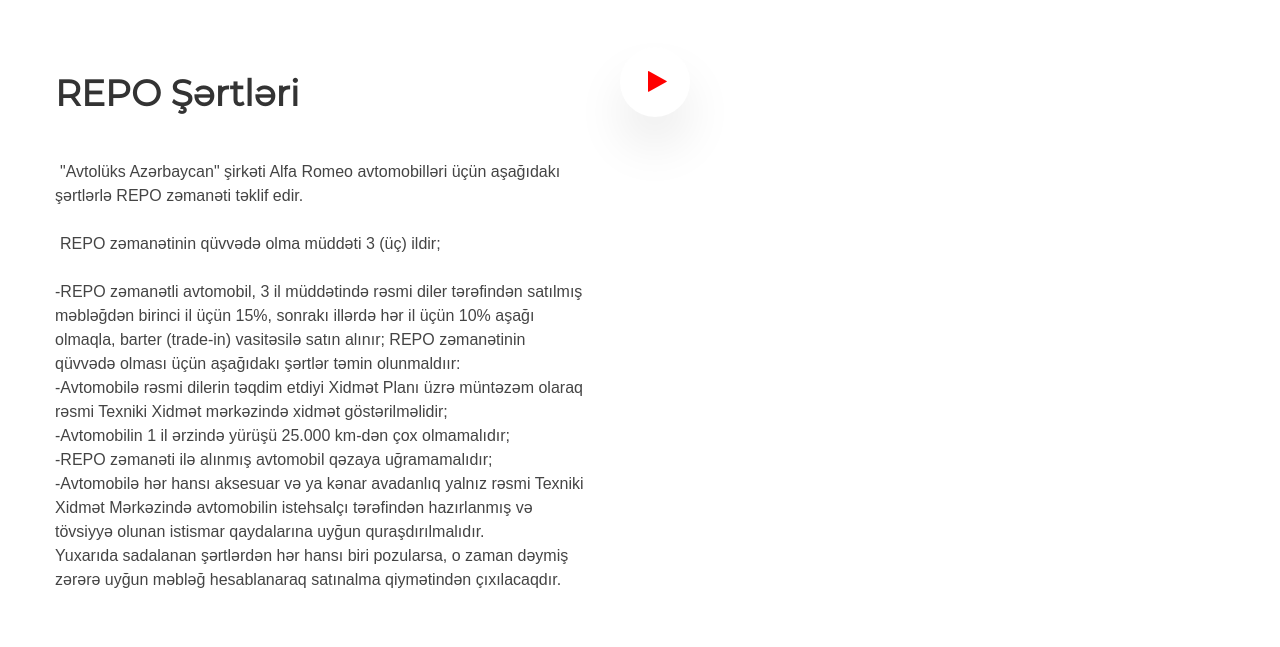
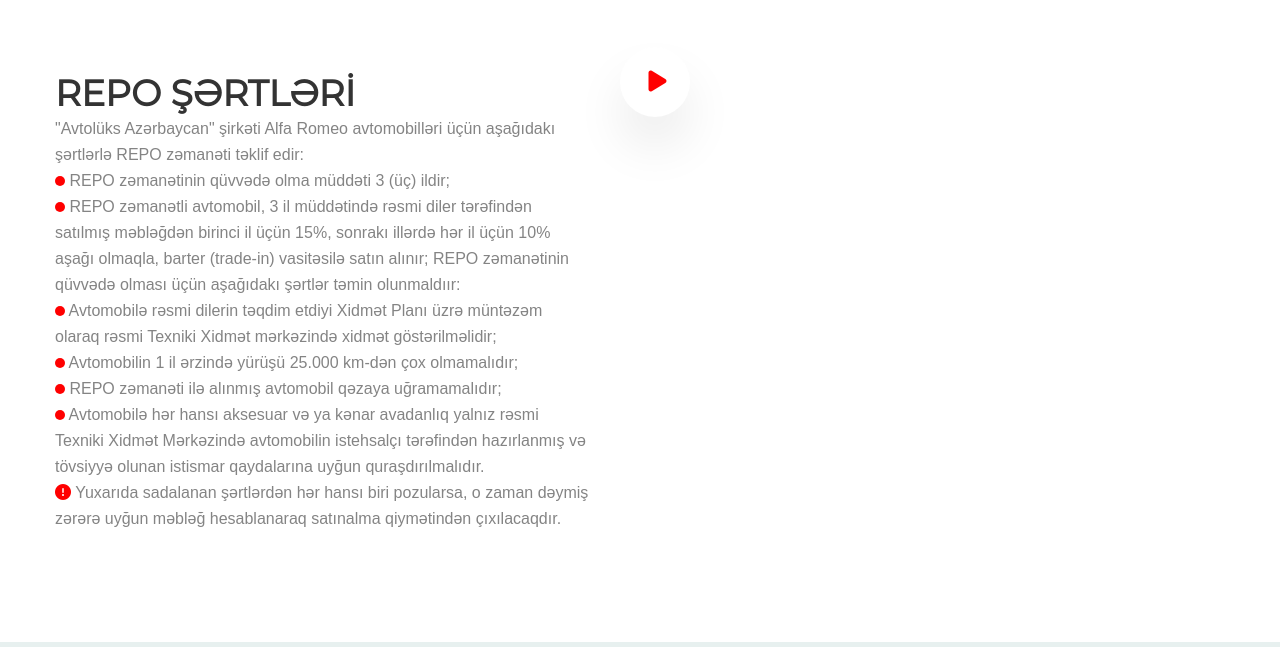
Before and after one commit to JavidSelimov12345/ArazSalimov, a plain HTML site: page alfaromeo1/index-5.html in a window 1280 px wide. Shown: the part 1903-2550 px from the top of the page. Drawn offline with Linux system fonts and the light colour scheme; files whose address does not match are found by name.

Commit message:
changed repo sertleri

```diff
--- a/alfaromeo1/index-5.html
+++ b/alfaromeo1/index-5.html
@@ -44,6 +44,7 @@
 	<!-- Revolution Slider Css -->
 	<link rel="stylesheet" type="text/css" href="plugins/revolution/css/settings.css">
 	<link rel="stylesheet" type="text/css" href="plugins/revolution/css/navigation.css">
+	<script src="https://kit.fontawesome.com/7f7dd55c66.js" crossorigin="anonymous"></script>
 
 </head>
 
@@ -229,20 +230,28 @@
 					<div class="row">
 						<div class="col-lg-6 m-b30 p-r50">
 							<div class="section-head text-left">
-								<h2 class="text-capitalize">REPO Şərtləri <span class="text-primary"> </span></h2>
-								<p style="font-size: 15px;text-align: justify;">
-									<div style="text-indent: 5px;">"Avtolüks Azərbaycan" şirkəti Alfa Romeo avtomobilləri üçün aşağıdakı şərtlərlə REPO
-										zəmanəti təklif edir.</div> <br><div style="text-indent: 5px;">REPO zəmanətinin qüvvədə olma müddəti 3 (üç) ildir; </div><br>
-									-REPO zəmanətli avtomobil, 3 il müddətində rəsmi diler tərəfindən satılmış məbləğdən
+								<h2 class="text-capitalize" style="margin-bottom: 0px;">REPO ŞƏRTLƏRİ <span
+										class="text-primary"> </span></h2>
+								<p style="padding-top: 0;margin-bottom: 0px;">
+								"Avtolüks Azərbaycan" şirkəti Alfa Romeo avtomobilləri
+									üçün aşağıdakı şərtlərlə REPO
+									zəmanəti təklif edir: <br>
+								<span class="dot"></span> REPO zəmanətinin qüvvədə olma müddəti 3 (üç) ildir;
+								<br>
+								<span class="dot"></span> REPO zəmanətli avtomobil, 3 il müddətində rəsmi diler
+								tərəfindən satılmış məbləğdən
 								birinci il üçün 15%, sonrakı illərdə hər il üçün 10% aşağı olmaqla, barter
 								(trade-in) vasitəsilə satın alınır; REPO zəmanətinin qüvvədə olması üçün aşağıdakı
-									şərtlər təmin olunmaldıır: <br> -Avtomobilə rəsmi dilerin təqdim etdiyi Xidmət Planı
+								şərtlər təmin olunmaldıır: <br> <span class="dot"></span> Avtomobilə rəsmi dilerin
+								təqdim etdiyi Xidmət Planı
 								üzrə müntəzəm olaraq rəsmi Texniki Xidmət mərkəzində xidmət göstərilməlidir; <br>
-									-Avtomobilin 1 il ərzində yürüşü 25.000 km-dən çox olmamalıdır; <br> -REPO zəmanəti
-									ilə alınmış avtomobil qəzaya uğramamalıdır; <br> -Avtomobilə hər hansı aksesuar və
+								<span class="dot"></span> Avtomobilin 1 il ərzində yürüşü 25.000 km-dən çox olmamalıdır;
+								<br> <span class="dot"></span> REPO zəmanəti
+								ilə alınmış avtomobil qəzaya uğramamalıdır; <br> <span class="dot"></span> Avtomobilə
+								hər hansı aksesuar və
 								ya kənar avadanlıq yalnız rəsmi Texniki Xidmət Mərkəzində avtomobilin istehsalçı
 								tərəfindən hazırlanmış və tövsiyyə olunan istismar qaydalarına uyğun
-									quraşdırılmalıdır. <br> Yuxarıda sadalanan şərtlərdən hər hansı biri pozularsa, o
+								quraşdırılmalıdır. <br><i class="fas fa-exclamation-circle" style="color:red;"></i> Yuxarıda sadalanan şərtlərdən hər hansı biri pozularsa, o
 								zaman dəymiş zərərə uyğun məbləğ hesablanaraq satınalma qiymətindən çıxılacaqdır.
 								</p>
 
@@ -279,7 +288,7 @@
 							<div class="col-lg-6 wow fadeInRight" data-wow-duration="2s" data-wow-delay="0.6s"
 								style="visibility: visible; animation-duration: 2s; animation-delay: 0.6s; animation-name: fadeInRight;">
 								<div class="section-head head-style-2  m-t20">
-									<h2 class="title">REPO +  PAYIZ FÜRSƏTLƏRİ </h2>
+									<h2 class="title">REPO + PAYIZ FÜRSƏTLƏRİ </h2>
 									<div class="dlab-separator-outer">
 										<div class="dlab-separator bg-primary"></div>
 									</div>
@@ -287,7 +296,8 @@
 										"Avtolüks Azərbaycan" MMC bütün Alfa Romeo modellərinin çox sərfəli endirimli
 										qiymətlər və kredit şərtləri ilə satışını təklif edir.
 
-										<br> Bütün avtomobillər REPO zəmanətli və aşağıdakı əlavə sərfəli şərtlərlə  təklif
+										<br> Bütün avtomobillər REPO zəmanətli və aşağıdakı əlavə sərfəli şərtlərlə
+										təklif
 										olunur.
 
 									</p>
```
Also changed, not shown: alfaromeo1/css/style.min.css. Lines whose indentation alone changed are shown as unchanged.
